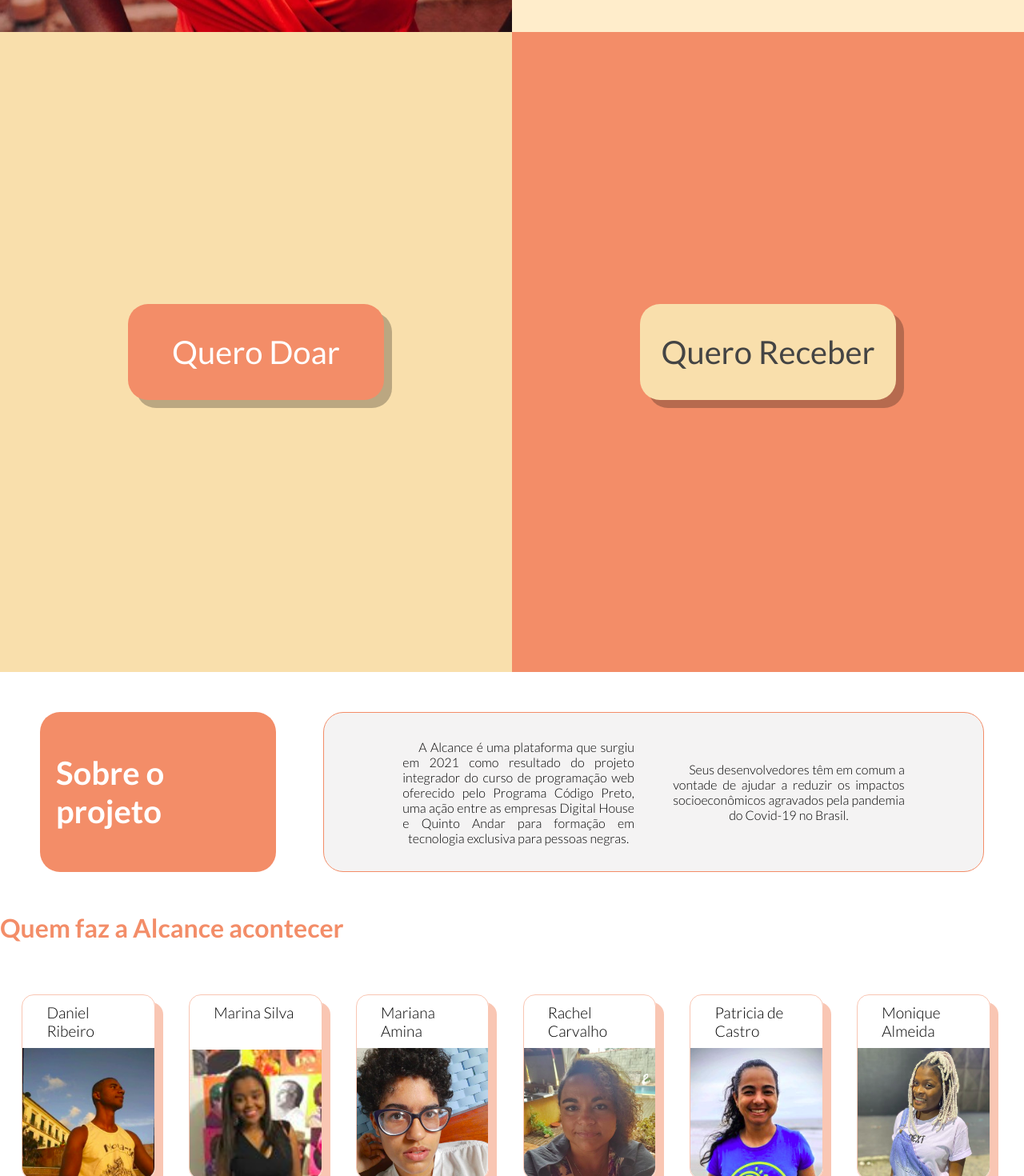
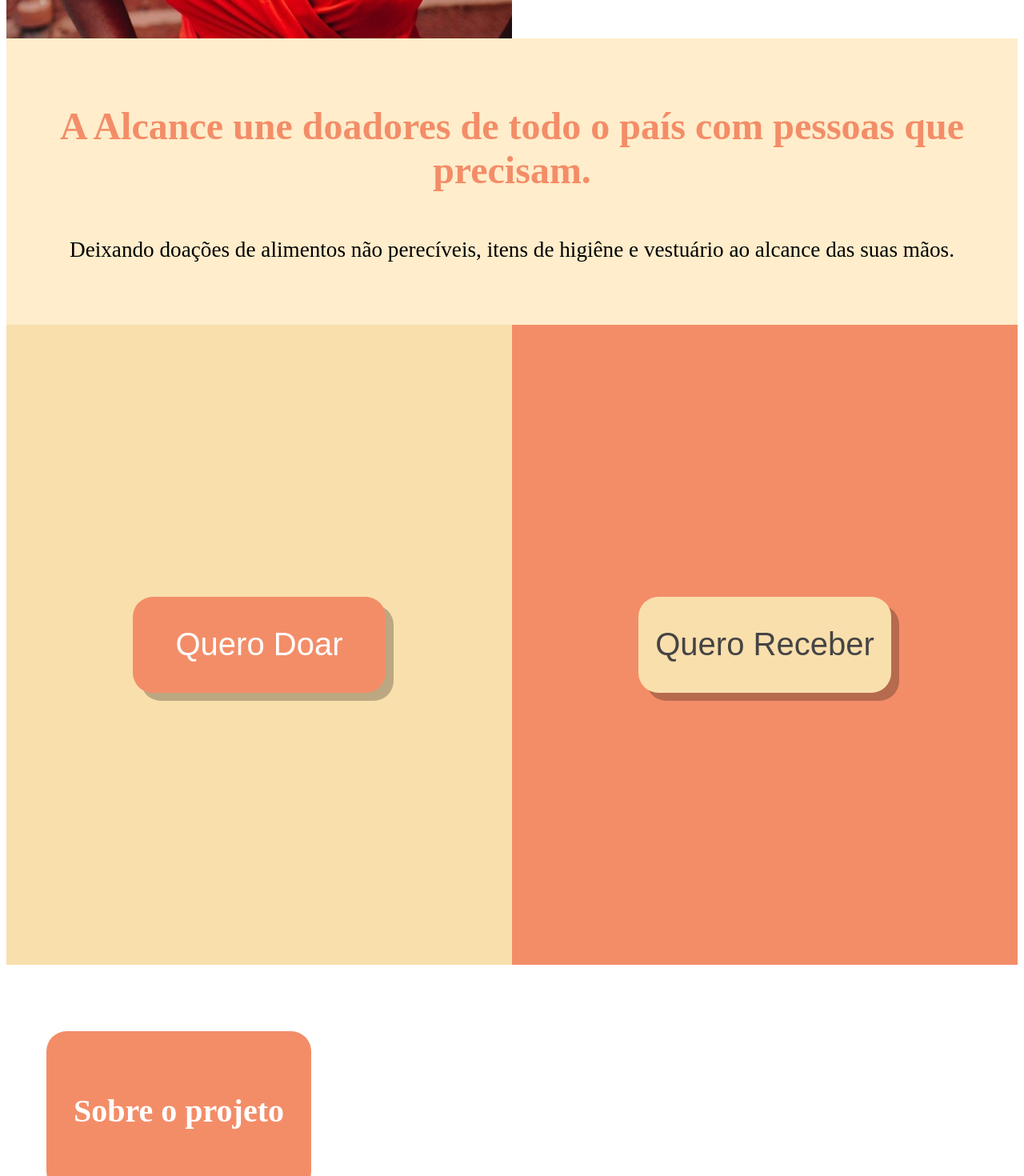
Before and after one commit to Shidoshi93/projeto-integrador, a React (Create React App) app: page / in a window 1280 px wide. Shown: the part 840-2310 px from the top of the page at 80% size. Built offline with nearby package versions, Linux system fonts and the light colour scheme.

Commit message:
Coloca o estilo da Home em Styled Component

```diff
--- a/src/pages/home/home.js
+++ b/src/pages/home/home.js
@@ -1,5 +1,5 @@
 import React from 'react';
-import './home.css'
+// import './home.css'
 import womanImg from '../../images/woman.png'
 import danielImg from '../../images/Daniel.png';
 import marianaImg from '../../images/Mariana.png';
@@ -9,6 +9,27 @@ import rachelImg from '../../images/Rachel.png';
 import patriciaImg from '../../images/Patricia.png';
 import { goTo } from '../../routes/coordinator';
 import { useHistory } from 'react-router';
+import {
+    Header,
+    DivHeaderImg,
+    HeaderImg,
+    DivHeaderTitulo,
+    HeaderTitulo,
+    HeaderSubtitulo,
+    SectionDoacoes,
+    DivBotaoDoar,
+    DivBotaoReceber,
+    BotaoDoar,
+    BotaoReceber,
+    SectionSobre,
+    DivSobre,
+    SobreH2,
+    DivTexto,
+    SobreH3,
+    ContainerImgs,
+    DivImg
+} from './homeStyle.js';
+
 
 function TelaInicial(){
 
@@ -16,65 +37,65 @@ function TelaInicial(){
 
 return(
     <div>
-        <div className="header">
-            <div className="div_header-img">
-                <img src={womanImg} alt="Mulher olhando para o lado"/>
-            </div>
+        <Header>
+            <DivHeaderImg>
+                <HeaderImg src={womanImg} alt="Mulher olhando para o lado"/>
+            </DivHeaderImg>
 
-            <div className="header_titulo">
-                <h1> A Alcance une doadores de todo o país com pessoas que precisam. </h1>
-                <p>Deixando doações de alimentos não perecíveis, itens de higiêne e vestuário ao alcance das suas mãos.</p>
-            </div>
-        </div>
+            <DivHeaderTitulo>
+                <HeaderTitulo> A Alcance une doadores de todo o país com pessoas que precisam. </HeaderTitulo>
+                <HeaderSubtitulo>Deixando doações de alimentos não perecíveis, itens de higiêne e vestuário ao alcance das suas mãos.</HeaderSubtitulo>
+            </DivHeaderTitulo>
+        </Header>
 
 
-        <div className="div_botoes">
-            <div className="div_botao-doar">
-                <button onClick={() => goTo(history, '/donation')}>Quero Doar</button>
-            </div>
-            <div className="div_botao-receber">
-                <button onClick={() => goTo(history, '/donation')}>Quero Receber</button>
-            </div>
-        </div>
+        <SectionDoacoes>
+            <DivBotaoDoar>
+                <BotaoDoar onClick={() => goTo(history, '/donation')}>Quero Doar</BotaoDoar>
+            </DivBotaoDoar>
+            <DivBotaoReceber>
+                <BotaoReceber onClick={() => goTo(history, '/donation')}>Quero Receber</BotaoReceber>
+            </DivBotaoReceber>
+        </SectionDoacoes>
 
-        <div className="sobre">
-            <div className="div_sobre">
-                <h2>Sobre o projeto</h2>
-                <div className="div_texto">
+        <SectionSobre>
+            <DivSobre>
+                <SobreH2>Sobre o projeto</SobreH2>
+                <DivTexto>
                     <p>A Alcance é uma plataforma que surgiu em 2021 como resultado do projeto integrador do curso de programação web oferecido pelo Programa Código Preto, uma ação entre as empresas Digital House e Quinto Andar para formação em tecnologia exclusiva para pessoas negras.</p>
                     <p>Seus desenvolvedores têm em comum a vontade de ajudar a reduzir os impactos socioeconômicos agravados pela pandemia do Covid-19 no Brasil.</p>
-                </div>
-            </div>
+                </DivTexto>
+            </DivSobre>
 
-            <h3>Quem faz a Alcance acontecer</h3>
+            <SobreH3>Quem faz a Alcance acontecer</SobreH3>
 
-            <div className="container_imgs">
-                <div className="div_img">
+            <ContainerImgs>
+                <DivImg>
                     <p>Daniel Ribeiro</p>
                     <img src={danielImg} alt="Daniel Ribeiro"/>
-                </div>
-                <div className="div_img">
+                </DivImg>
+                <DivImg>
                     <p>Marina Silva</p>
                     <img src={marinaImg} alt="Marina Silva"/>
-                </div>
-                <div className="div_img">
+                </DivImg>
+                <DivImg>
                     <p>Mariana Amina</p>
                     <img src={marianaImg} alt="Mariana Amina"/>
-                </div>
-                <div className="div_img">
+                </DivImg>
+                <DivImg>
                     <p>Rachel Carvalho</p>
                     <img src={rachelImg} alt="Rachel Carvalho"/>
-                </div>
-                <div className="div_img">
+                </DivImg>
+                <DivImg>
                     <p>Patricia de Castro</p>
                     <img src={patriciaImg} alt="Patricia de Castro"/>
-                </div>
-                <div className="div_img">
+                </DivImg>
+                <DivImg>
                     <p>Monique Almeida</p>
                     <img src={moniqueImg} alt="Monique Almeida"/>
-                </div>
-            </div>
-        </div>
+                </DivImg>
+            </ContainerImgs>
+        </SectionSobre>
 
     </div>
 
--- a/src/pages/home/homeStyle.js
+++ b/src/pages/home/homeStyle.js
@@ -0,0 +1,258 @@
+import styled from 'styled-components';
+import '../../fonts.css';
+
+export const Header = styled.div`
+    display: flex;
+    flex-wrap: wrap;
+
+    @media (max-width: 810px) {
+        flex-direction: column;
+    }
+`;
+
+export const DivHeaderImg = styled.div`
+    width: 50%;
+    min-height: 100vh;
+`;
+
+export const HeaderImg = styled.img`
+    width: 100%;
+    height: 100%;
+`;
+
+export const DivHeaderTitulo = styled.div`
+    display: flex;
+    flex-direction: column;
+    justify-content: center;
+    align-items: center;
+    background-color: #FFEDCB;
+    padding: 50px 50px;
+
+    @media (max-width: 810px) {
+        width: 100%;
+        min-height: 40vh;
+    }
+`;
+
+export const HeaderTitulo = styled.h1`
+    font-size: 3rem;
+    color: #F38D68;
+    font-weight: 900;
+    margin-bottom: 30px;
+    text-align: center;
+
+    @media (max-width: 810px) {
+        font-size: 2.5rem;
+    }
+`;
+
+export const HeaderSubtitulo = styled.p`
+    font-size: 1.7rem;
+    text-align: center;
+
+    @media (max-width: 810px) {
+        font-size: 1.5rem;
+    }
+`;
+
+export const SectionDoacoes = styled.section`
+    display: flex;
+
+    @media (max-width: 810px) {
+        flex-direction: column;
+    }
+`;
+
+const divBotao = styled.div`
+    width: 50%;
+    min-height: 100vh;
+    display: flex;
+    flex-direction: column;
+    justify-content: center;
+    align-items: center;
+
+    @media (max-width: 810px) {
+        width: 100%;
+        min-height: 70vh;
+    }
+`;
+
+export const DivBotaoDoar = styled(divBotao)`
+    background-color: #F9DFAC;
+`;
+
+export const DivBotaoReceber = styled(divBotao)`
+    background-color: #F38D68;
+`;
+
+const BotaoDoarReceber = styled.button`
+    position: relative;
+    box-shadow: 10px 10px 0px rgba(0, 0, 0, 0.25);
+    border-radius: 25px;
+    min-width: 50%;
+    min-height: 120px;
+    border: none;
+    font-size: 2.5rem;
+    color: white;
+    font-weight: 400;
+    padding: 20px 20px;
+
+    &:hover {
+        cursor: pointer;
+    }
+
+    &:active {
+        top: 5px;
+        left: 5px;
+        box-shadow: 5px 5px 0px rgba(0, 0, 0, 0.25);
+    }
+`;
+
+export const BotaoDoar = styled(BotaoDoarReceber)`
+    background-color: #F38D68;
+
+    &:hover {
+        background-color: #f5794c;
+    }
+`;
+
+export const BotaoReceber = styled(BotaoDoarReceber)`
+    background-color: #F9DFAC;
+    color: #444444;
+
+    &:hover {
+        background-color: #ffd175;
+    }
+`;
+
+
+export const SectionSobre = styled.section`
+    min-height: 100vh;
+`;
+
+export const DivSobre = styled.div`
+    display: flex;
+    flex-wrap: wrap;
+    justify-content: space-between;
+    padding: 50px;
+
+    @media (max-width: 1085px) {
+        flex-direction: column;
+        align-items: center;
+    }
+
+    @media (max-width: 810px) {
+        padding: 50px 10px;
+    }
+`;
+
+export const SobreH2 = styled.h2`
+    background-color: #F38D68;
+    border-radius: 25px;
+    width: 25%;
+    min-width: 200px;
+    height: 200px;
+    padding: 0px 20px;
+    color: white;
+    font-weight: bold;
+    font-size: 2.5rem;
+    display: flex;
+    justify-content: center;
+    align-items: center;
+
+    @media (max-width: 1085px) {
+        width: 40%;
+        padding: 0px 50px;
+        margin-bottom: 50px;
+    }
+
+    @media (max-width: 810px) {
+        width: 70%;
+        padding: 0px 50px;
+        margin-bottom: 50px;
+    }
+
+    @media (max-width: 400px) {
+        width: 90%;
+    }
+`;
+
+export const DivTexto = styled.div`
+    background: #F4F3F3;
+    border: 1px solid #F38D68;
+    border-radius: 25px;
+    width: 70%;
+    padding: 10px 50px;
+    display: flex;
+    flex-wrap: wrap;
+    align-items: center;
+    justify-content: space-evenly;
+
+    & p {
+        font-size: 1rem;
+        text-align: justify;
+        text-align-last: center;
+        text-indent: 20px;
+        width: 40%;
+    }
+
+    @media (max-width: 1085px) {
+        width: 100%;
+    }
+
+    @media (max-width: 810px) {
+        width: 100%;
+        padding: 40px 20px;
+        flex-direction: column;
+
+        & p {
+            width: 100%;
+            margin-bottom: 20px;
+            font-size: 1.3rem;
+        }
+
+        & p:last-child {
+            margin-bottom: 0;
+        }
+    }
+`;
+
+export const SobreH3 = styled.div`
+    font-weight: bold;
+    color: #F38D68;
+    font-size: 2rem;
+    text-align: center;
+`;
+
+export const ContainerImgs = styled.div`
+    display: flex;
+    flex-wrap: wrap;
+    padding: 5% 0;
+    justify-content: space-evenly;
+`;
+
+export const DivImg = styled.div`
+    width: 13%;
+    min-width: 150px;
+    margin-right: 15px;
+    margin-bottom: 30px;
+    box-shadow: 10px 10px 0px rgba(243, 141, 104, 0.5);
+    border-radius: 15px;
+    border: 1px solid rgba(243, 141, 104, 0.5);
+    display: flex;
+    flex-direction: column;
+    justify-content: space-between;
+
+    & img {
+        width: 100%;
+        border-radius: 15px;
+        border-top-left-radius: 0px;
+        border-top-right-radius: 0px;
+    }
+
+    & p {
+        font-size: 1.2rem;
+        padding: 10px 30px;
+        text-align: center;
+    }
+`;
```
